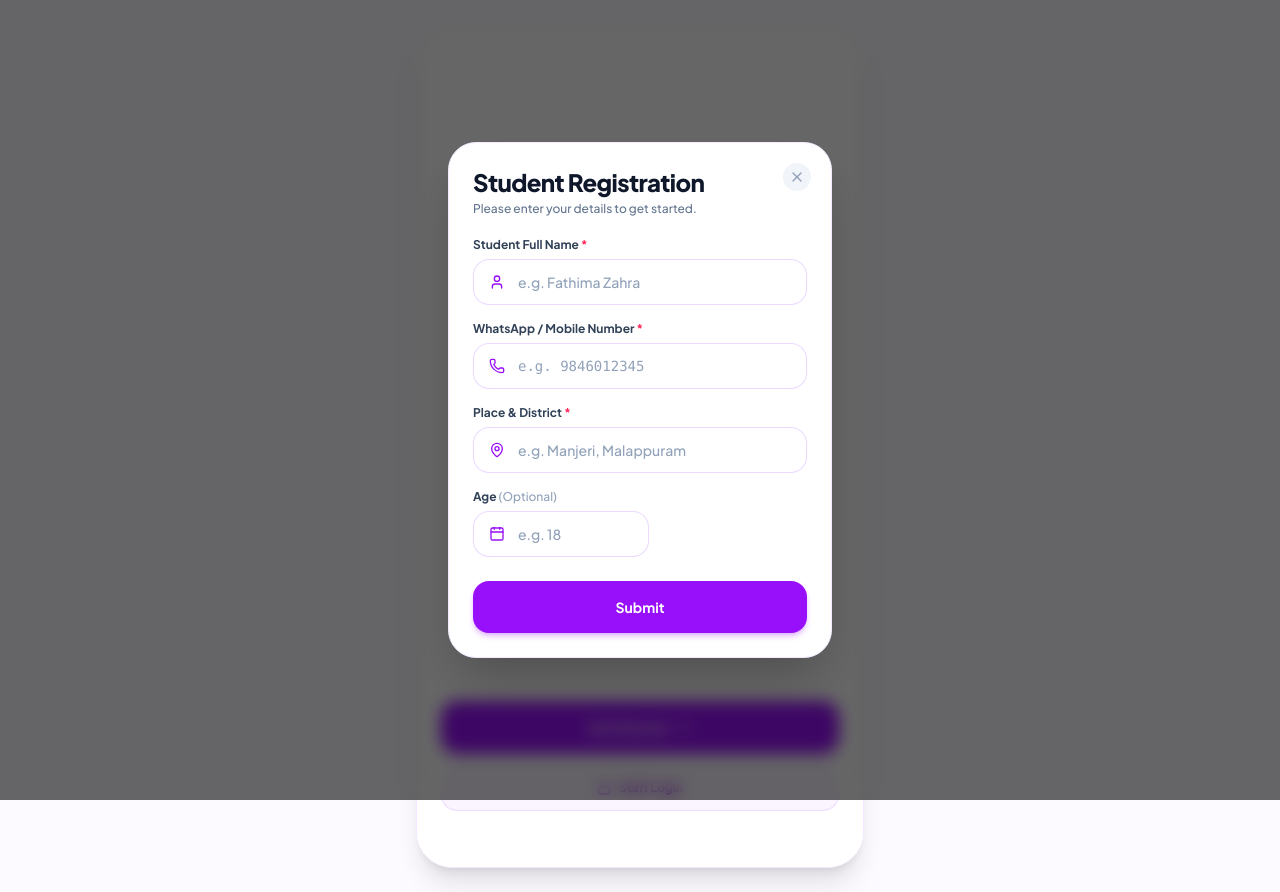
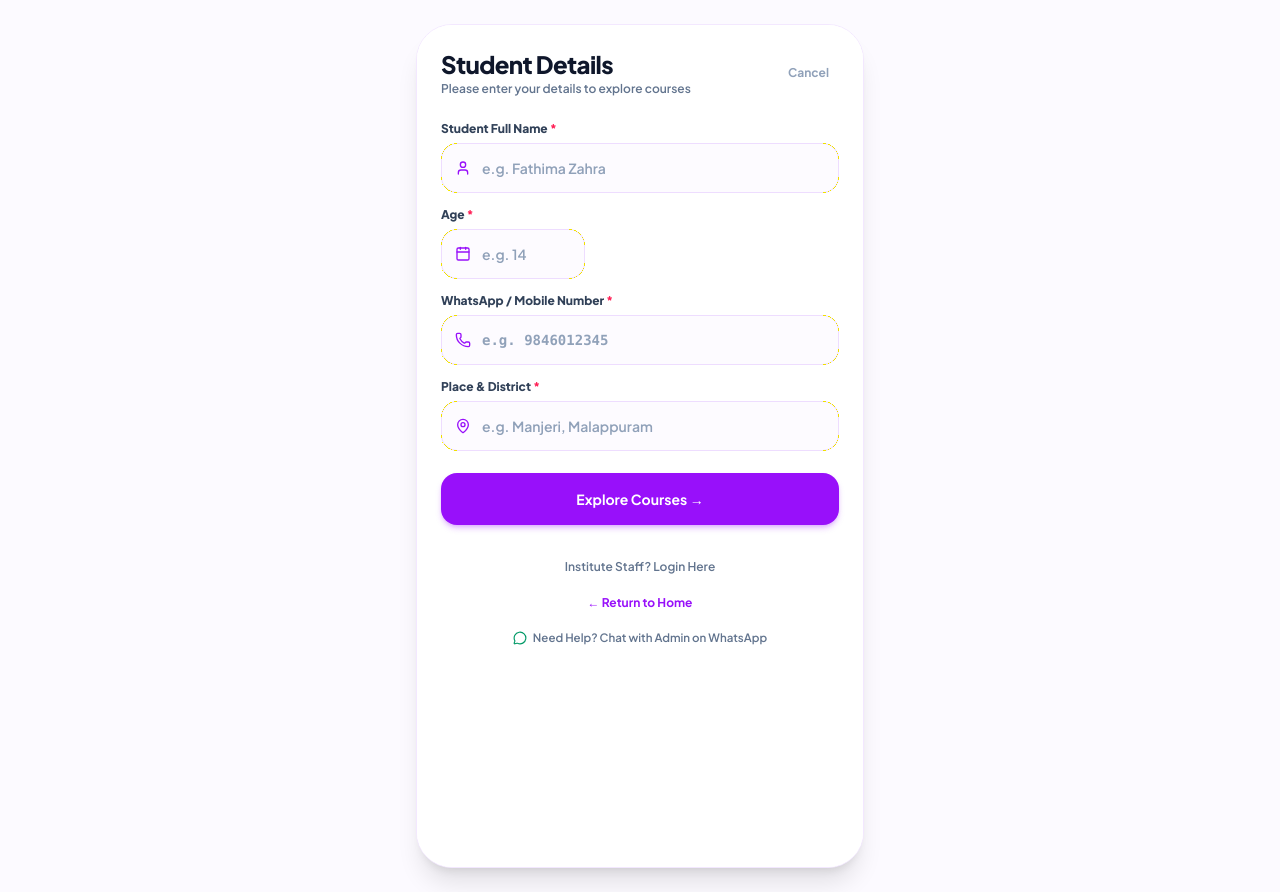
Before and after one commit to thabsheera-tp/HANOON-ACADEMY-NEW, a Next.js app: page / in a window 1280 px wide. Both pictures are taken after a click on the button "Get Started". Built offline with nearby package versions, Linux system fonts and the light colour scheme; no server answers.

Commit message:
fix: correct User Journey Flow and restore 4 required student details fields

```diff
--- a/src/app/page.tsx
+++ b/src/app/page.tsx
@@ -558,15 +558,8 @@ export default function MobileAppShell({ initialUser }: MobileAppShellProps = {}
     if (profile) {
       await handleSaveProfile(profile);
     }
-    setPaymentDetails((prev) => ({
-      ...prev,
-      upiTxId: "",
-      amount: selectedCourse.admissionFee || selectedCourse.fee,
-      submittedAt: "",
-      status: "unpaid",
-    }));
-    // Screen 4 (UPI Payment): Displayed only after Student Details form is submitted
-    setCurrentScreen("payment");
+    // Screen 2 (Student Details): After submitting the form, route user directly to the Course Catalog (Screen 3)
+    setCurrentScreen("courses");
   };
 
   // Step 4 -> Step 5
@@ -693,24 +686,22 @@ export default function MobileAppShell({ initialUser }: MobileAppShellProps = {}
 
         {/* Scrollable Viewport */}
         <div className="flex-1 overflow-y-auto flex flex-col relative z-10 bg-white">
-          {/* Screen 1: Welcome Screen (Logo & Get Started button) */}
+          {/* Screen 1 (Landing Page): Clicking "Get Started" MUST open the Student Details form */}
           {currentScreen === "splash" && (
             <ScreenSplash
-              onExploreCourses={() => setIsRegisterModalOpen(true)}
-              onGetStarted={() => setIsRegisterModalOpen(true)}
+              onExploreCourses={() => setCurrentScreen("onboarding")}
+              onGetStarted={() => setCurrentScreen("onboarding")}
             />
           )}
 
-          {/* Screen 3: Student Onboarding / Details (Triggered ONLY on Enroll Now) */}
+          {/* Screen 2 (Student Details): After submitting form, route directly to Course Catalog */}
           {currentScreen === "onboarding" && (
             <ScreenOnboarding
               userProfile={userProfile}
               selectedCourse={selectedCourse}
               onSaveProfile={handleSaveProfile}
               onProceedToCourses={handleSaveProfileAndProceed}
-              onProceedToPayment={handleSaveProfileAndProceed}
-              onBackToHome={() => setCurrentScreen("courses")}
-              onBackToCourse={() => setCurrentScreen("course-details")}
+              onBackToHome={() => setCurrentScreen("splash")}
             />
           )}
 
--- a/src/components/mobile/ScreenOnboarding.tsx
+++ b/src/components/mobile/ScreenOnboarding.tsx
@@ -143,7 +143,7 @@ export default function ScreenOnboarding({
               Student Details
             </h1>
             <p className="text-xs text-slate-500 font-semibold mt-0.5">
-              Enrolling in: <strong className="text-purple-700 font-bold">{selectedCourse?.title || "Course"}</strong>
+              Please enter your details to explore courses
             </p>
           </div>
           {(onBackToCourse || onBackToHome) && (
@@ -258,7 +258,7 @@ export default function ScreenOnboarding({
                   <span>Saving details...</span>
                 </>
               ) : (
-                <span>Proceed to UPI Payment →</span>
+                <span>Explore Courses →</span>
               )}
             </button>
           </div>
@@ -277,14 +277,14 @@ export default function ScreenOnboarding({
             </button>
           </div>
 
-          {/* Link 2: ← Return to Course Details / Catalog */}
+          {/* Link 2: ← Return to Home */}
           <div>
             <button
               type="button"
               onClick={onBackToCourse || onBackToHome || (() => router.push("/"))}
               className="text-xs font-bold text-purple-600 hover:text-purple-700 transition-colors inline-flex items-center gap-1 cursor-pointer py-1"
             >
-              <span>← Return to Course Details</span>
+              <span>← Return to Home</span>
             </button>
           </div>
 
--- a/src/components/mobile/StudentRegisterModal.tsx
+++ b/src/components/mobile/StudentRegisterModal.tsx
@@ -100,6 +100,15 @@ export default function StudentRegisterModal({
       setError("Please enter your Student Full Name.");
       return;
     }
+    if (!age.trim()) {
+      setError("Please enter your Age.");
+      return;
+    }
+    const ageNum = parseInt(age.trim(), 10);
+    if (isNaN(ageNum) || ageNum < 3 || ageNum > 100) {
+      setError("Please enter a valid age between 3 and 100.");
+      return;
+    }
     const cleanDigits = phone.replace(/\D/g, "");
     if (!cleanDigits || cleanDigits.length < 10) {
       setError("Please enter a valid 10-digit WhatsApp or mobile number.");
@@ -108,13 +117,6 @@ export default function StudentRegisterModal({
     if (!place.trim()) {
       setError("Please enter your Place & District.");
       return;
-    }
-    if (age.trim()) {
-      const ageNum = parseInt(age.trim(), 10);
-      if (isNaN(ageNum) || ageNum < 3 || ageNum > 100) {
-        setError("Please enter a valid age between 3 and 100.");
-        return;
-      }
     }
 
     setError(null);
@@ -148,10 +150,10 @@ export default function StudentRegisterModal({
         {/* Modal Header */}
         <div className="mb-5 pr-8">
           <h2 className="text-2xl font-black text-slate-900 tracking-tight leading-tight">
-            Student Registration
+            Student Details
           </h2>
           <p className="text-xs text-slate-500 font-medium mt-1">
-            Please enter your details to get started.
+            Please enter your details to explore courses.
           </p>
         </div>
 
@@ -180,7 +182,28 @@ export default function StudentRegisterModal({
             </div>
           </div>
 
-          {/* Field 2: WhatsApp / Mobile Number * */}
+          {/* Field 2: Age * */}
+          <div className="space-y-1.5">
+            <label className="text-xs font-bold text-slate-700 block">
+              Age <span className="text-rose-500">*</span>
+            </label>
+            <div className="relative w-44">
+              <Calendar className="w-4 h-4 text-purple-600 absolute left-4 top-1/2 -translate-y-1/2 pointer-events-none" />
+              <input
+                type="number"
+                inputMode="numeric"
+                required
+                min="3"
+                max="100"
+                placeholder="e.g. 18"
+                value={age}
+                onChange={(e) => setAge(e.target.value)}
+                className="w-full pl-11 pr-3 py-3 min-h-[46px] rounded-2xl bg-white border border-purple-200/90 focus:border-purple-600 text-sm text-slate-900 outline-none transition-all placeholder:text-slate-400 font-medium focus:ring-3 focus:ring-purple-500/10"
+              />
+            </div>
+          </div>
+
+          {/* Field 3: WhatsApp / Mobile Number * */}
           <div className="space-y-1.5">
             <label className="text-xs font-bold text-slate-700 block">
               WhatsApp / Mobile Number <span className="text-rose-500">*</span>
@@ -199,7 +222,7 @@ export default function StudentRegisterModal({
             </div>
           </div>
 
-          {/* Field 3: Place & District * */}
+          {/* Field 4: Place & District * */}
           <div className="space-y-1.5">
             <label className="text-xs font-bold text-slate-700 block">
               Place & District <span className="text-rose-500">*</span>
@@ -213,26 +236,6 @@ export default function StudentRegisterModal({
                 value={place}
                 onChange={(e) => setPlace(e.target.value)}
                 className="w-full pl-11 pr-4 py-3 min-h-[46px] rounded-2xl bg-white border border-purple-200/90 focus:border-purple-600 text-sm text-slate-900 outline-none transition-all placeholder:text-slate-400 font-medium focus:ring-3 focus:ring-purple-500/10"
-              />
-            </div>
-          </div>
-
-          {/* Field 4: Age (Optional) */}
-          <div className="space-y-1.5">
-            <label className="text-xs font-bold text-slate-700 block">
-              Age <span className="text-slate-400 font-medium">(Optional)</span>
-            </label>
-            <div className="relative w-44">
-              <Calendar className="w-4 h-4 text-purple-600 absolute left-4 top-1/2 -translate-y-1/2 pointer-events-none" />
-              <input
-                type="number"
-                inputMode="numeric"
-                min="3"
-                max="100"
-                placeholder="e.g. 18"
-                value={age}
-                onChange={(e) => setAge(e.target.value)}
-                className="w-full pl-11 pr-3 py-3 min-h-[46px] rounded-2xl bg-white border border-purple-200/90 focus:border-purple-600 text-sm text-slate-900 outline-none transition-all placeholder:text-slate-400 font-medium focus:ring-3 focus:ring-purple-500/10"
               />
             </div>
           </div>
```
